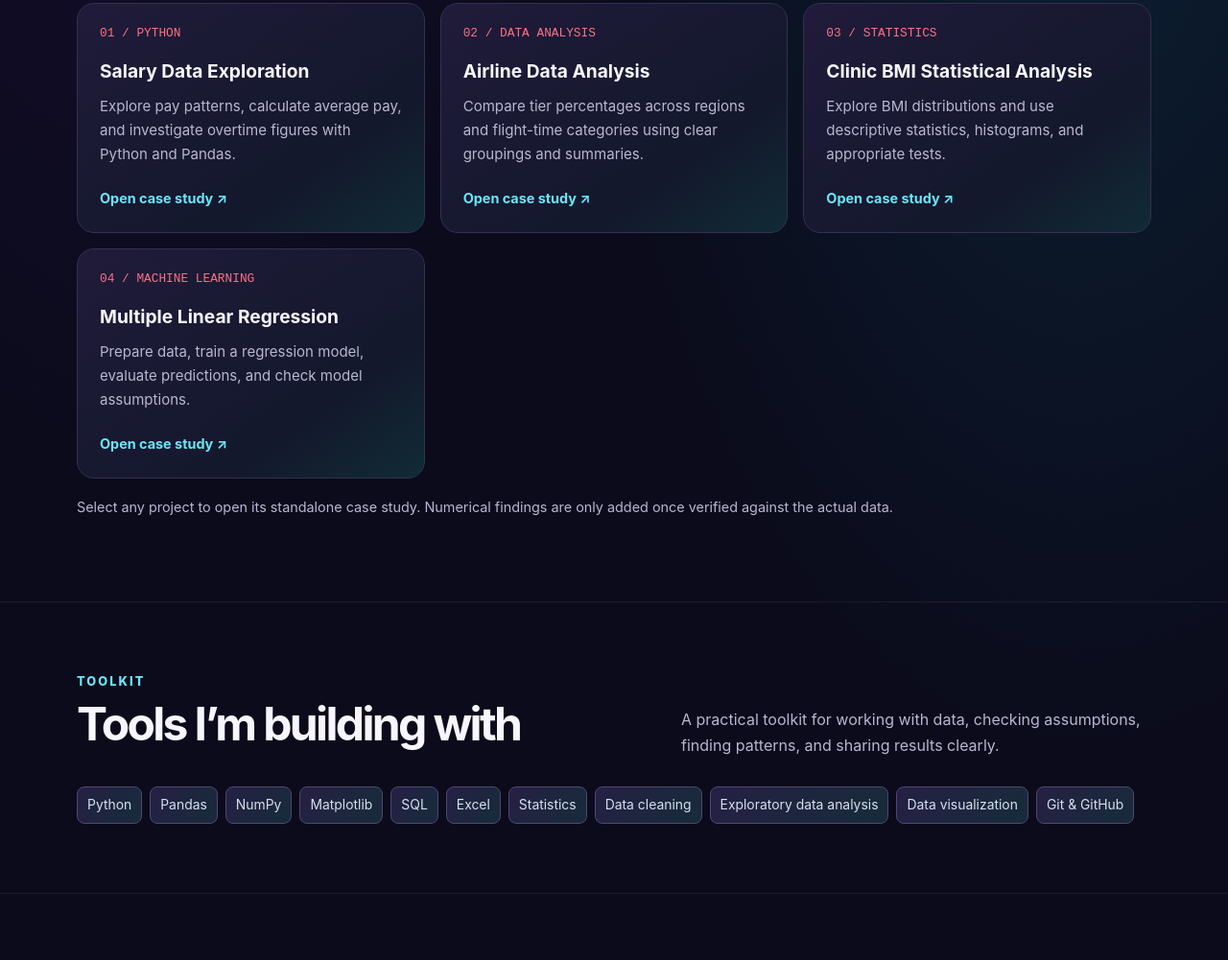
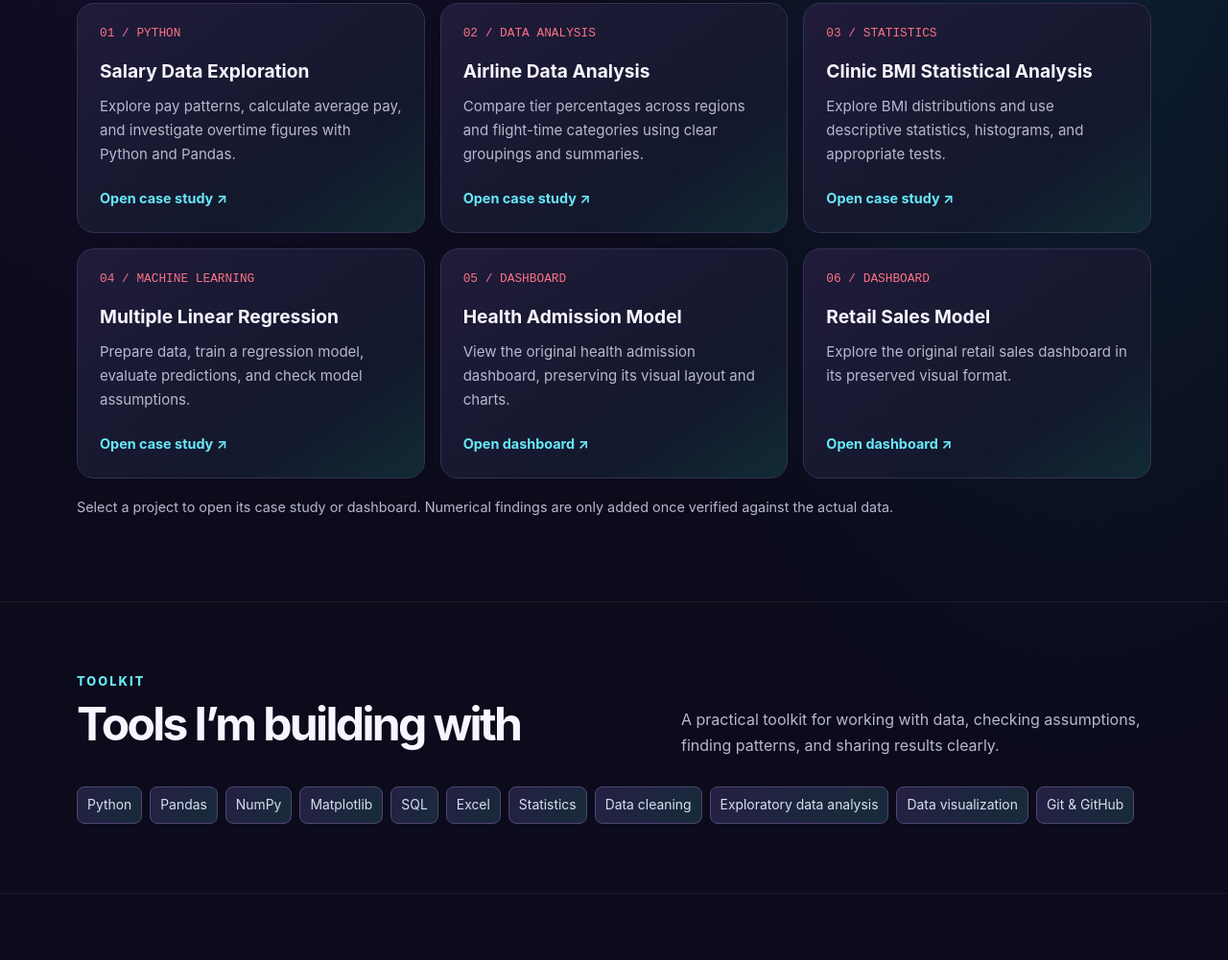
Before and after one commit to TOCHI-TECH/Tochi_Data_Analyst, a plain HTML site: page index.html in a window 1280 px wide. Shown: the part 884-1885 px from the top of the page at 96% size. Drawn offline with Linux system fonts and the light colour scheme.

Commit message:
Add health admission and retail sales dashboards to portfolio

```diff
--- a/index.html
+++ b/index.html
@@ -25,7 +25,9 @@ section{padding:72px 0;border-top:1px solid #ffffff10}.section-top{display:flex;
 <a class="card" href="projects/airline-data-analysis.html"><span class="card-number">02 / DATA ANALYSIS</span><h3>Airline Data Analysis</h3><p>Compare tier percentages across regions and flight-time categories using clear groupings and summaries.</p><span class="text-link">Open case study ↗</span></a>
 <a class="card" href="projects/clinic-bmi-statistical-analysis.html"><span class="card-number">03 / STATISTICS</span><h3>Clinic BMI Statistical Analysis</h3><p>Explore BMI distributions and use descriptive statistics, histograms, and appropriate tests.</p><span class="text-link">Open case study ↗</span></a>
 <a class="card" href="projects/multiple-linear-regression.html"><span class="card-number">04 / MACHINE LEARNING</span><h3>Multiple Linear Regression</h3><p>Prepare data, train a regression model, evaluate predictions, and check model assumptions.</p><span class="text-link">Open case study ↗</span></a>
-</div><p class="mini" style="margin-top:18px">Select any project to open its standalone case study. Numerical findings are only added once verified against the actual data.</p></div></section>
+<a class="card" href="HEALTH_ADMISSION_MODEL%20(1).html" target="_blank" rel="noreferrer"><span class="card-number">05 / DASHBOARD</span><h3>Health Admission Model</h3><p>View the original health admission dashboard, preserving its visual layout and charts.</p><span class="text-link">Open dashboard ↗</span></a>
+<a class="card" href="RETAIL_SALES_MODEL%20(1).html" target="_blank" rel="noreferrer"><span class="card-number">06 / DASHBOARD</span><h3>Retail Sales Model</h3><p>Explore the original retail sales dashboard in its preserved visual format.</p><span class="text-link">Open dashboard ↗</span></a>
+</div><p class="mini" style="margin-top:18px">Select a project to open its case study or dashboard. Numerical findings are only added once verified against the actual data.</p></div></section>
 <section id="skills"><div class="wrap"><div class="section-top"><div><div class="eyebrow">Toolkit</div><h2>Tools I’m building with</h2></div><p>A practical toolkit for working with data, checking assumptions, finding patterns, and sharing results clearly.</p></div><div class="tags"><span class="tag">Python</span><span class="tag">Pandas</span><span class="tag">NumPy</span><span class="tag">Matplotlib</span><span class="tag">SQL</span><span class="tag">Excel</span><span class="tag">Statistics</span><span class="tag">Data cleaning</span><span class="tag">Exploratory data analysis</span><span class="tag">Data visualization</span><span class="tag">Git & GitHub</span></div></div></section>
 <section id="about"><div class="wrap about"><div><div class="eyebrow">A little about me</div><h2>From raw rows to useful answers.</h2></div><div><p>I’m developing my data analytics skills through hands-on practice and projects. I’m interested in the full process: understanding the question, preparing the data, analysing it carefully, and presenting the result in a way people can act on.</p><p>My goal is to keep building projects that demonstrate sound reasoning, transparent methods, and clear communication — not just attractive charts.</p><div class="principles"><div class="principle"><b>Ask better questions</b><span>Start with the decision or problem the analysis should support.</span></div><div class="principle"><b>Trust the process</b><span>Clean carefully, check assumptions, and validate results.</span></div><div class="principle"><b>Make it clear</b><span>Use concise visuals and plain language to explain findings.</span></div><div class="principle"><b>Keep improving</b><span>Document work and learn from every project.</span></div></div></div></div></section>
 <section id="contact"><div class="wrap contact"><div><div class="eyebrow">Let’s connect</div><h2>Have a data question?</h2><p>I’m open to learning opportunities, collaboration, and conversations about data analytics.</p></div><div class="actions" style="margin:0"><a class="btn primary" href="https://github.com/TOCHI-TECH" target="_blank" rel="noreferrer">GitHub profile ↗</a><a class="btn secondary" href="https://github.com/TOCHI-TECH/Tochi_Data_Analyst" target="_blank" rel="noreferrer">My work ↗</a></div></div></section>
```
